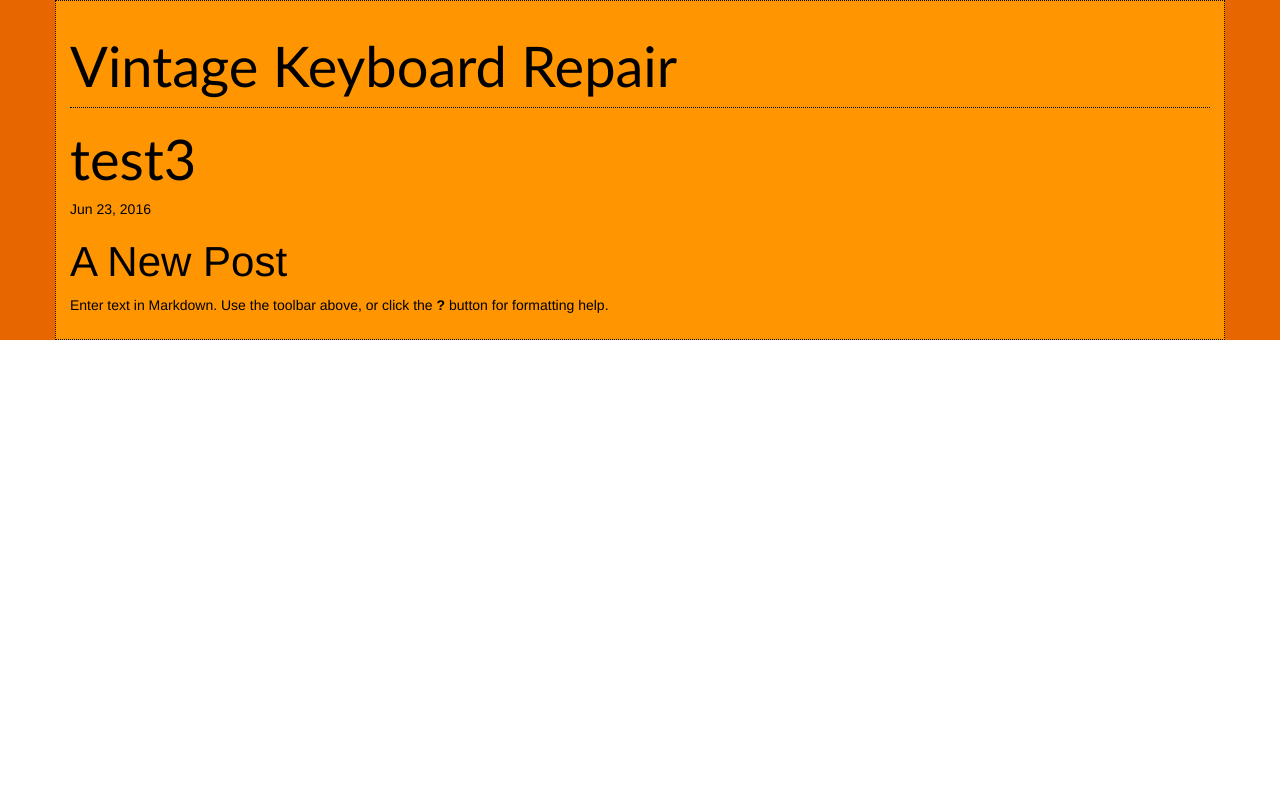
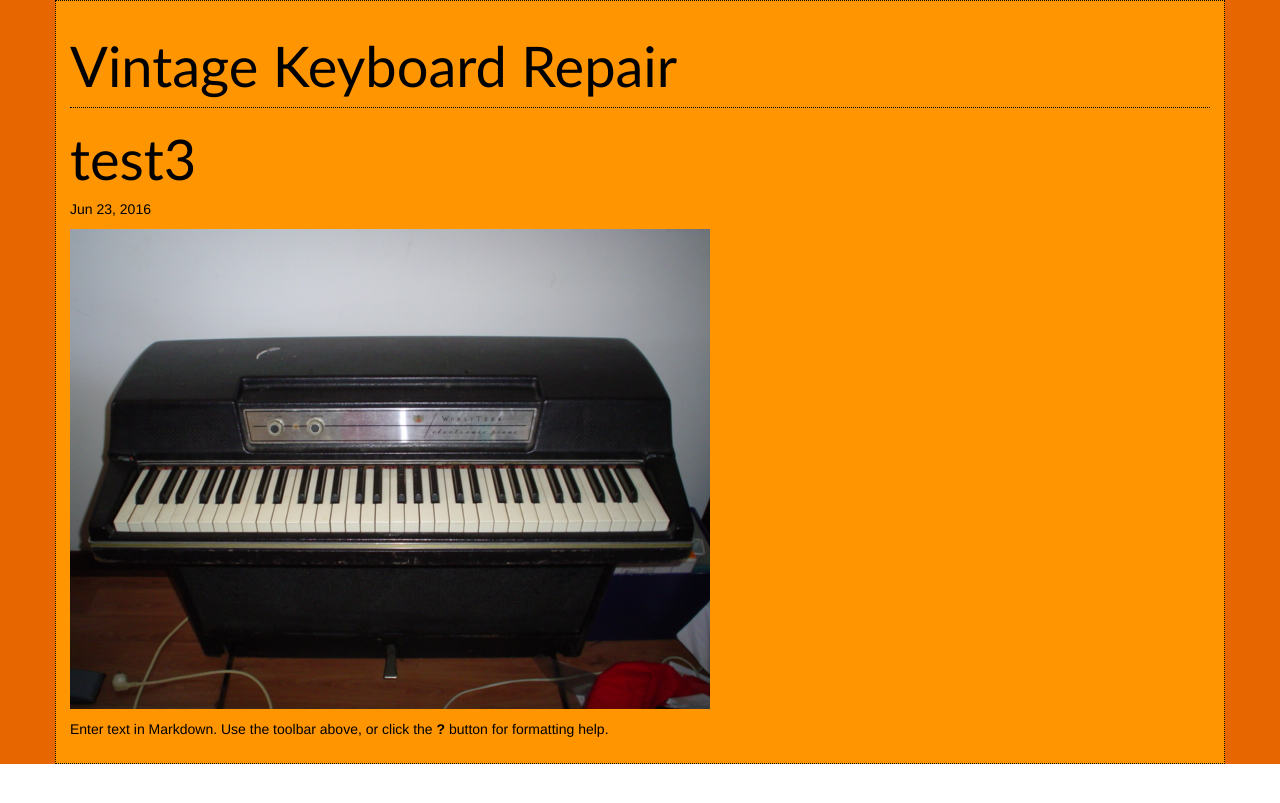
Before and after one commit to fogg4444/vintage_Keyboard_Repair_homeage, a Jekyll site: the page built from _posts/forsale/2016-06-23-test3.md, in a window 1280 px wide. Shown: the top 803 px of the page. Built offline with Jekyll 4.4.1, drawn with Linux system fonts in a browser that asks for light colours.

Commit message:
Updated 2016-06-23-test3.md

```diff
--- a/_posts/forsale/2016-06-23-test3.md
+++ b/_posts/forsale/2016-06-23-test3.md
@@ -4,6 +4,7 @@ layout: forsale
 published: true
 title: test3
 ---
-## A New Post
+
+![DSC01108.JPG]({{site.baseurl}}/assets/images/DSC01108.JPG)
 
 Enter text in [Markdown](http://daringfireball.net/projects/markdown/). Use the toolbar above, or click the **?** button for formatting help.
```
